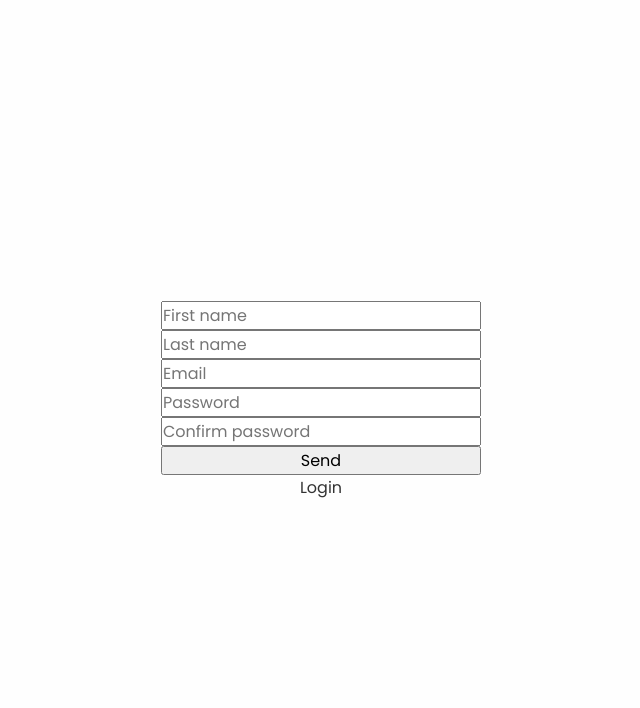
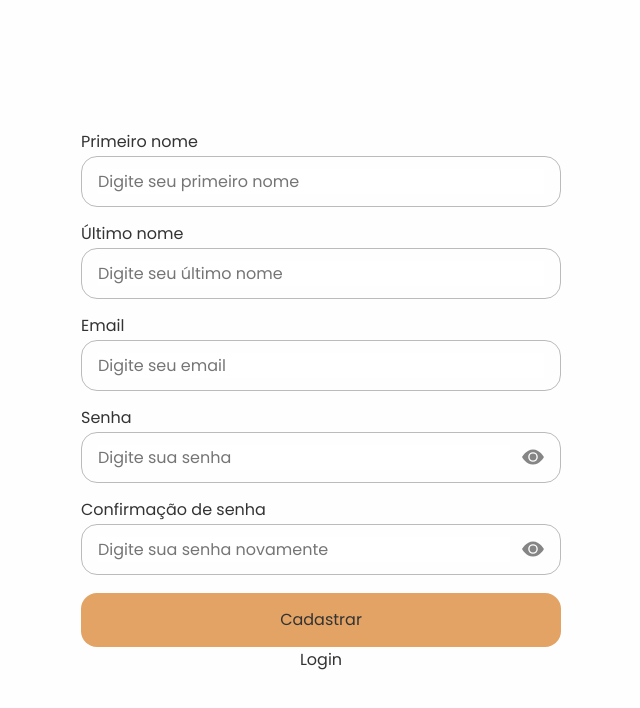
Before and after one commit to Ioasys-Camp-2021/adapto-web, a React (Create React App) app: page /register in a window 1280 px wide. Shown: the top 708 px of the page, without its empty margins (319-959 px from the left). Built offline with nearby package versions, Linux system fonts and the light colour scheme.

Commit message:
feat: Configuracao dos inputs e dos alerts nas telas

```diff
--- a/package.json
+++ b/package.json
@@ -19,6 +19,8 @@
     "react-icons": "^4.2.0",
     "react-router-dom": "^5.2.0",
     "react-scripts": "4.0.3",
+    "react-slick": "^0.28.1",
+    "react-toastify": "^7.0.4",
     "styled-components": "^5.3.0",
     "typescript": "^4.1.2",
     "web-vitals": "^1.0.1",
--- a/src/App.tsx
+++ b/src/App.tsx
@@ -1,6 +1,9 @@
 import React from 'react';
 
 import { HelmetProvider } from 'react-helmet-async';
+
+import { ToastContainer } from 'react-toastify';
+import 'react-toastify/dist/ReactToastify.css';
 
 import { AppProvider } from './contexts';
 
@@ -12,6 +15,7 @@ const App: React.FC = () => (
     <AppProvider>
       <Routes />
       <GlobalStyles />
+      <ToastContainer />
     </AppProvider>
   </HelmetProvider>
 );
--- a/src/components/Input/styles.ts
+++ b/src/components/Input/styles.ts
@@ -55,12 +55,13 @@ export const IconButton = styled.button`
   outline: none;
   color: #858585;
 
-  margin-left: 16px;
+  margin-left: 12px;
 `;
 
 export const ErrorIcon = styled(BsFillXCircleFill)`
   font-size: 18px;
   color: var(--error-700);
+  margin-left: 12px;
 `;
 
 export const ErrorMessage = styled.span`
--- a/src/pages/Home/index.tsx
+++ b/src/pages/Home/index.tsx
@@ -1,6 +1,7 @@
 import React, { useCallback } from 'react';
 import { Helmet } from 'react-helmet-async';
 
+import { toast } from 'react-toastify';
 import { Container } from './styles';
 
 import { useAuth } from '../../contexts/auth';
@@ -12,7 +13,7 @@ export const Home: React.FC = () => {
     try {
       await signOut();
     } catch (err) {
-      alert('Falha ao realizar logout.');
+      toast.error('Falha ao realizar logout.');
     }
   }, [signOut]);
 
--- a/src/pages/SignIn/index.tsx
+++ b/src/pages/SignIn/index.tsx
@@ -7,6 +7,7 @@ import { yupResolver } from '@hookform/resolvers/yup';
 import * as yup from 'yup';
 
 import { Link } from 'react-router-dom';
+import { toast } from 'react-toastify';
 import { Input } from '../../components/Input';
 import { Button } from '../../components/Button';
 
@@ -45,12 +46,12 @@ export const SignIn: React.FC = () => {
       } catch (err) {
         const { status } = err.response;
 
-        if (status === 404) {
-          alert('Falha ao realizar o login (credenciais inválidas).');
+        if (status === 404 || status === 401) {
+          toast.error('Falha ao realizar o login (credenciais inválidas).');
           return;
         }
 
-        alert('Erro interno de servidor.');
+        toast.error('Erro interno de servidor.');
       }
     },
     [signIn],
@@ -71,7 +72,7 @@ export const SignIn: React.FC = () => {
           label="Email"
           labelFor="email"
           type="email"
-          placeholder="Informe seu email"
+          placeholder="Digite seu email"
           error={errors.email}
           {...register('email')}
         />
@@ -80,7 +81,7 @@ export const SignIn: React.FC = () => {
           label="Senha"
           labelFor="password"
           type="password"
-          placeholder="Informe sua senha"
+          placeholder="Digite sua senha"
           error={errors.password}
           {...register('password')}
           passwordInput
@@ -90,6 +91,7 @@ export const SignIn: React.FC = () => {
           buttonType="solid"
           variant="primary"
           text="Entrar"
+          type="submit"
           isLoading={isSubmitting}
           disabled={isSubmitting}
         />
--- a/src/pages/SignIn/styles.ts
+++ b/src/pages/SignIn/styles.ts
@@ -10,9 +10,9 @@ export const Container = styled.div`
   justify-content: center;
 
   form {
-    display: flex;
     width: 100%;
     max-width: 480px;
+    display: flex;
     flex-direction: column;
   }
 `;
--- a/src/pages/SignUp/index.tsx
+++ b/src/pages/SignUp/index.tsx
@@ -7,6 +7,9 @@ import { yupResolver } from '@hookform/resolvers/yup';
 import * as yup from 'yup';
 
 import { Link, useHistory } from 'react-router-dom';
+import { toast } from 'react-toastify';
+import { Input } from '../../components/Input';
+import { Button } from '../../components/Button';
 
 import { Container } from './styles';
 import { api } from '../../services/api';
@@ -55,18 +58,18 @@ export const SignUp: React.FC = () => {
 
       await api.post('/user', data);
 
-      alert('Usuário criado com sucesso.');
+      toast.success('Usuário criado com sucesso.');
 
       history.push('/');
     } catch (err) {
       const { status } = err.response;
 
       if (status === 409) {
-        alert('Email já cadastrado na plataforma');
+        toast.error('Email já cadastrado na plataforma.');
         return;
       }
 
-      alert('Erro interno de servidor.');
+      toast.error('Erro interno de servidor.');
     }
   };
 
@@ -81,31 +84,61 @@ export const SignUp: React.FC = () => {
       </Helmet>
 
       <form onSubmit={handleSubmit(handleSignUp)}>
-        <input
+        <Input
+          label="Primeiro nome"
+          labelFor="firstName"
           type="text"
-          placeholder="First name"
+          placeholder="Digite seu primeiro nome"
+          error={errors.firstName}
           {...register('firstName')}
         />
-        {errors.firstName && <p>{errors.firstName.message}</p>}
-        <input type="text" placeholder="Last name" {...register('lastName')} />
-        {errors.lastName && <p>{errors.lastName.message}</p>}
-        <input type="email" placeholder="Email" {...register('email')} />
-        {errors.email && <p>{errors.email.message}</p>}
-        <input
+
+        <Input
+          label="Último nome"
+          labelFor="lastName"
+          type="text"
+          placeholder="Digite seu último nome"
+          error={errors.lastName}
+          {...register('lastName')}
+        />
+
+        <Input
+          label="Email"
+          labelFor="email"
+          type="email"
+          placeholder="Digite seu email"
+          error={errors.email}
+          {...register('email')}
+        />
+
+        <Input
+          label="Senha"
+          labelFor="password"
           type="password"
-          placeholder="Password"
+          placeholder="Digite sua senha"
+          error={errors.password}
           {...register('password')}
-        />{' '}
-        {errors.password && <p>{errors.password.message}</p>}
-        <input
+          passwordInput
+        />
+
+        <Input
+          label="Confirmação de senha"
+          labelFor="confirmPassword"
           type="password"
-          placeholder="Confirm password"
+          placeholder="Digite sua senha novamente"
+          error={errors.confirmPassword}
           {...register('confirmPassword')}
-        />{' '}
-        {errors.confirmPassword && <p>{errors.confirmPassword.message}</p>}
-        <button type="submit" disabled={isSubmitting}>
-          {isSubmitting ? 'Carregando...' : 'Send'}
-        </button>
+          passwordInput
+        />
+
+        <Button
+          buttonType="solid"
+          variant="primary"
+          text="Cadastrar"
+          type="submit"
+          isLoading={isSubmitting}
+          disabled={isSubmitting}
+        />
       </form>
 
       <Link to="/">Login</Link>
--- a/src/pages/SignUp/styles.ts
+++ b/src/pages/SignUp/styles.ts
@@ -10,6 +10,8 @@ export const Container = styled.div`
   justify-content: center;
 
   form {
+    width: 100%;
+    max-width: 480px;
     display: flex;
     flex-direction: column;
   }
```
Also changed, not shown: 1 other file (tests, documents, lock files or other folders).
